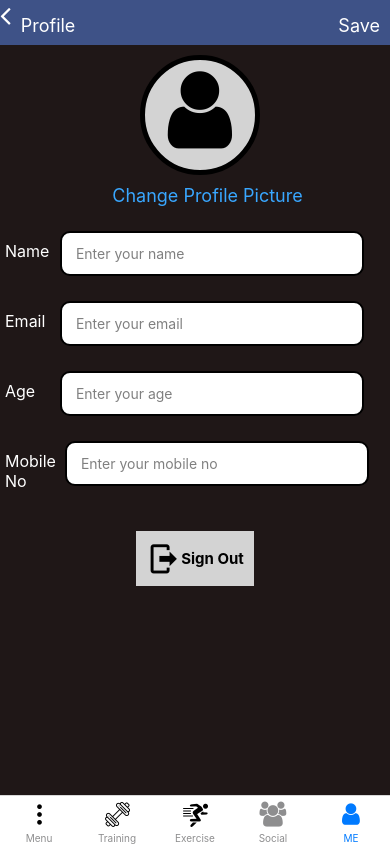
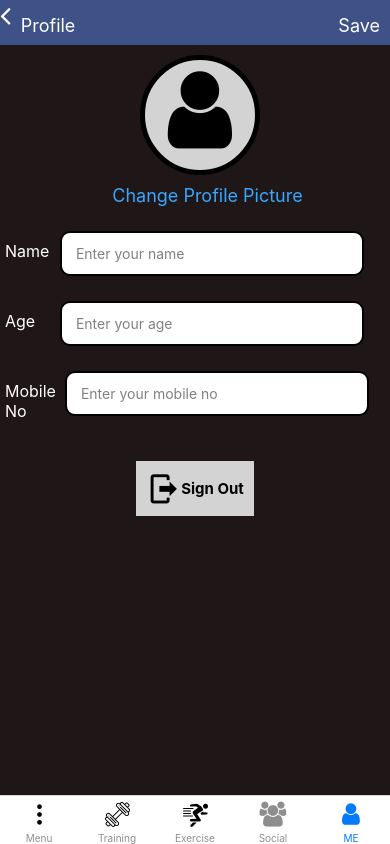
Before and after one commit to UmerMujtaba/FitHuntApp, a React Native app: screen /ME in a window 390 px wide. Built offline with nearby package versions, Linux system fonts and the light colour scheme.

Commit message:
Updated-User-Profile-Done

```diff
--- a/src/screens/AboutMe.js
+++ b/src/screens/AboutMe.js
@@ -16,7 +16,8 @@ import {
   TouchableOpacity,
   ScrollView,
   ImageBackground,
-  TextInput
+  TextInput,
+  Alert
 } from 'react-native';
 import AsyncStorage from '@react-native-async-storage/async-storage';
 // async function postImage({image,description}) {
@@ -56,14 +57,13 @@ const AboutMe = ({ navigation }) => {
 
   // Import axios in your React Native component
 
-
   // Define a function to update user data
-async function updateUser(id, name, email, age, mobile) {
+  async function updateUser(name, age, mobile) {
+    const token = await AsyncStorage.getItem('token');
     try {
       const response = await axios.post('http://192.168.2.5:5001/update-user', {
-      id: id,
+        token: token,
         name: name,
-      email: email,
         age: age,
         mobile: mobile
       });
@@ -77,10 +77,8 @@ async function updateUser(id, name, email, age, mobile) {
   }
 
   function handleSave() {
-
-  updateUser('user_id_here', username, useremail, userage, usermobile)
+    updateUser(username, userage, usermobile)
       .then(data => {
-
         console.log(data); // Log the response data if the update is successful
 
         Alert.alert('Profile updated successfully');
@@ -94,10 +92,10 @@ function handleSave() {
   }
 
   function signOut() {
-  console.log("Hi signout")
-  AsyncStorage.setItem('isLoggedIn','');
+    console.log('Hi Sign Out');
+    AsyncStorage.setItem('isLoggedIn', '');
     AsyncStorage.removeItem('token');
-  navigation.navigate("Log")
+    navigation.navigate('Log');
   }
 
   return (
@@ -112,7 +110,9 @@ function signOut() {
           onPress={() => navigation.goBack()}
         />
         <Text style={imgtxt}>Profile</Text>
-        <Text style={[imgtxt, imgtxt2]} onPress={handleSave}>Save</Text>
+        <Text style={[imgtxt, imgtxt2]} onPress={handleSave}>
+          Save
+        </Text>
       </View>
 
       <View style={img}>
@@ -138,22 +138,6 @@ function signOut() {
           </TouchableOpacity>
         </View>
 
-        <View style={mid}>
-          <View>
-            <Text style={maintxt2}>Email</Text>
-          </View>
-
-          <TouchableOpacity style={btn1}>
-            <TextInput
-              style={btnText1}
-              placeholder=" Enter your email" //there should be dropdown
-              placeholderTextColor="gray"
-              value={useremail}
-              onChangeText={text => setuseremail(text)}
-            />
-            {/* <Icon name={'user'} size={30} color='white' /> */}
-          </TouchableOpacity>
-        </View>
 
         <View style={mid}>
           <View>
@@ -189,9 +173,9 @@ function signOut() {
           </TouchableOpacity>
         </View>
       </View>
-      <View style={{alignItems: 'center'}}>
+      <View style={{ alignItems: 'center' }}>
         <View style={obese}>
-          <TouchableOpacity style={btn4} onPress={()=>signOut()}>
+          <TouchableOpacity style={btn4} onPress={() => signOut()}>
             <MaterialCommunityIcons
               name="logout"
               color="black"
--- a/src/screens/RegisterGym.js
+++ b/src/screens/RegisterGym.js
@@ -225,6 +225,7 @@ function RegisterGym({ props }) {
                 value={gymfee}
                 onChange={e => handleFee(e)}
                 maxLength={5}
+                keyboardType="numeric"
               />
               {gymfee.length < 1 ? null : gymfeeVerify ? (
                 <Feather
@@ -257,6 +258,7 @@ function RegisterGym({ props }) {
                 value={gymmobile}
                 onChange={e => handleMobile(e)}
                 maxLength={11}
+                keyboardType="numeric"
               />
               {gymmobile.length < 1 ? null : gymmobileVerify ? (
                 <Feather
```
Lines whose indentation alone changed are shown as unchanged.
